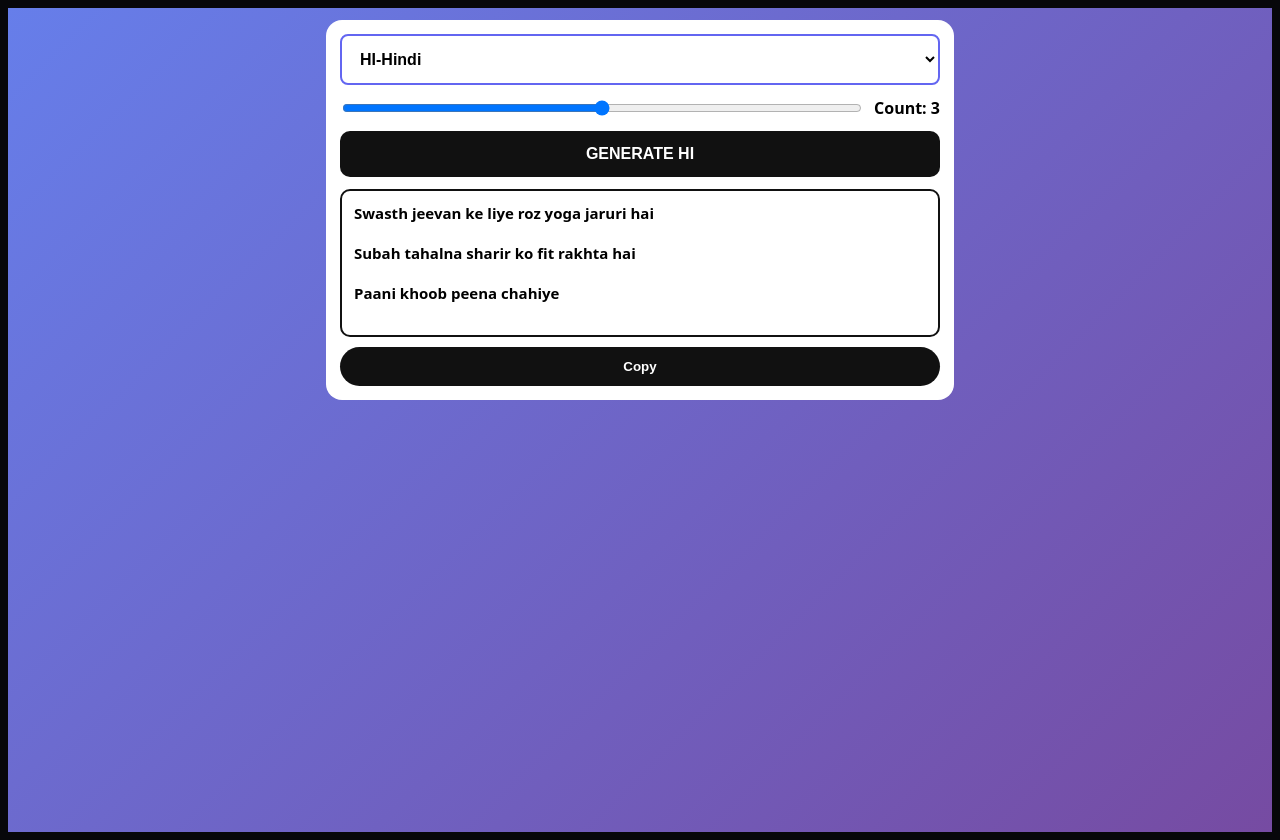
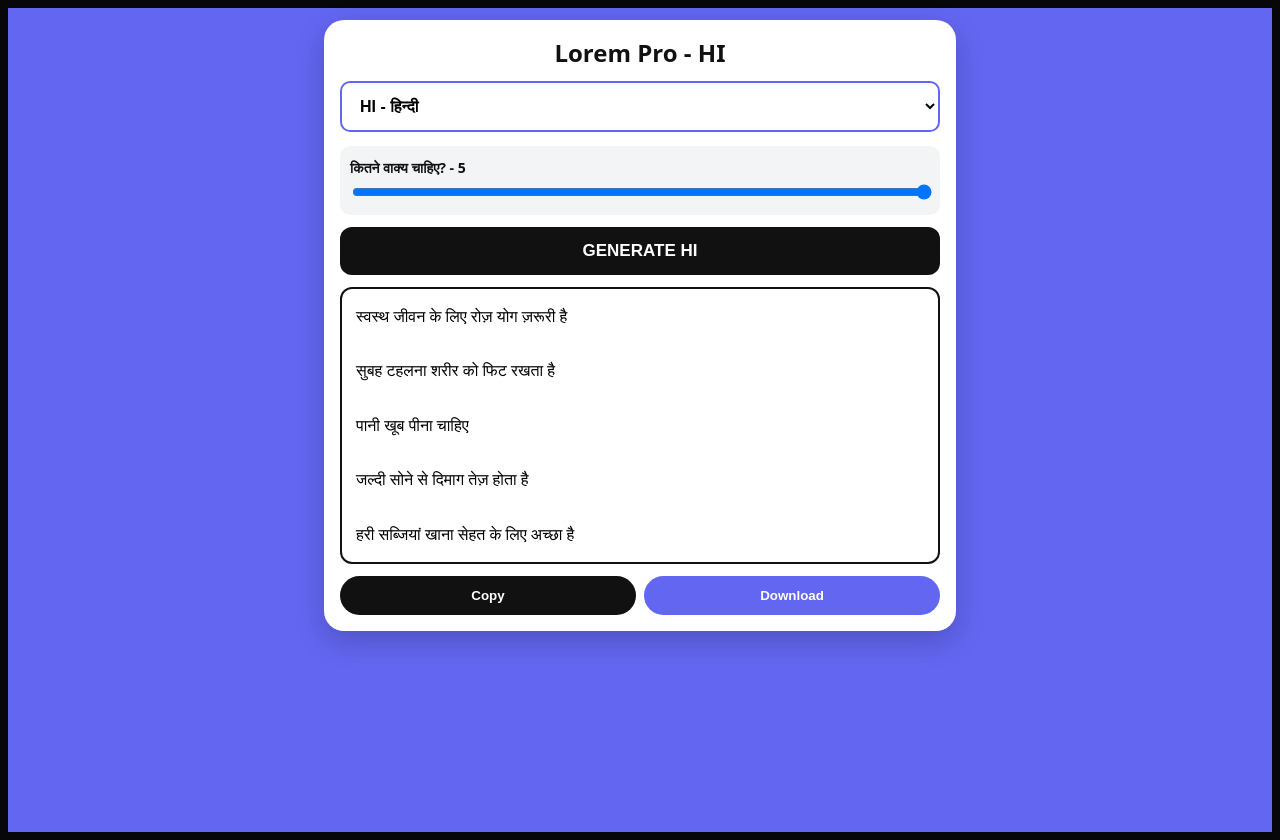
Before and after one commit to Ravs10/lorem-pro-tool, a Next.js app: page / in a window 1280 px wide. Built offline with nearby package versions, Linux system fonts and the light colour scheme.

Commit message:
Update language database and adjust UI components

```diff
--- a/app/page.tsx
+++ b/app/page.tsx
@@ -1,49 +1,50 @@
 "use client"
-import {useState,useEffect} from "react"
+import {useState} from "react"
 const DB:any={
-"HI":["Swasth jeevan ke liye roz yoga jaruri hai","Subah tahalna sharir ko fit rakhta hai","Paani khoob peena chahiye","Jaldi sone se dimag tez hota hai","Hari sabjiya khana sehat ke liye accha hai"],
+"HI":["स्वस्थ जीवन के लिए रोज़ योग ज़रूरी है","सुबह टहलना शरीर को फिट रखता है","पानी खूब पीना चाहिए","जल्दी सोने से दिमाग तेज़ होता है","हरी सब्जियां खाना सेहत के लिए अच्छा है"],
 "EN":["Healthy life needs daily yoga","Morning walk keeps body fit","Drink more water daily","Early to bed makes brain sharp","Green vegetables are good for health"],
-"OR":["Sustha jeevan pain yoga darkar","Sakala bhramana deha ku sustha rakhe","Pani besi pibaku padiba","Jaldi soiba buddhi teja kare"],
-"BN":["Sustho jiboner jonno protidin yoga dorkar","Sokale hata swasther jonno bhalo","Beshi jol pan korun","Taratari ghum buddhi baray"],
-"TE":["Arogyakara jeevitaniki roju yoga avasaram","Udayam nadavatanam aarogyaniki manchidi","Neellu ekkuva tagandi","Twaraga nidra medhassunu penchunu"],
-"TA":["Arokiyamana vaazhkkaiku thinamum yoga thevai","Kaalai nadai udalukku nallathu","Thanneer athikam kudiyungal","Seekiram thoonguvathu moolaiyai koosharukkum"],
-"KN":["Arogyakara jeevanake prati dina yoga beku","Belegge nadeyuvudu arogyakku olledu","Hechchu neeru kudiyiri","Begane malaguvudu buddhivantage"],
-"ML":["Arogyakaramaaya jeevitattinu divasavum yoga venam","Ravile nadakkunnathu aarogyattinu nallathu","Vellam kooduthal kudikkuka","Pettennu urangunnathu buddhi koodum"],
-"MR":["Nirogi jivanasathi darroj yog hava","Sakali firne sharirala fit thevate","Pani jast pya","Lavkar zopane buddhi kushagra hote"],
-"GU":["Swasth jivan mate roj yog jaruri chhe","Savar ma chalvu sharir ne fit rakhe chhe","Pani vadhu pivo","Vahela suvu thi buddhi tej thay chhe"],
-"PA":["Sehatmand jeevan layi roz yoga zaruri hai","Saver di sair sehat layi changi hai","Paani vadh peena chahida","Jaldi soun naal dimag tez hunda"]
+"OR":["ସୁସ୍ଥ ଜୀବନ ପାଇଁ ରୋଜ ଯୋଗ ଜରୁରୀ","ସକାଳ ଭ୍ରମଣ ଶରୀରକୁ ଫିଟ ରଖେ","ପାଣି ଅଧିକ ପିଅନ୍ତୁ","ଶୀଘ୍ର ଶୋଇବା ବୁଦ୍ଧି ତୀକ୍ଷ୍ଣ କରେ","ସବୁଜ ପନିପରିବା ସ୍ୱାସ୍ଥ୍ୟ ପାଇଁ ଭଲ"],
+"BN":["সুস্থ জীবনের জন্য রোজ যোগ জরুরি","সকালে হাঁটা শরীরকে ফিট রাখে","বেশি জল পান করুন","তাড়াতাড়ি ঘুমালে বুদ্ধি বাড়ে","সবুজ শাকসবজি স্বাস্থ্যের জন্য ভালো"],
+"TE":["ఆరోగ్యకర జీవనానికి రోజూ యోగా అవసరం","ఉదయం నడక ఆరోగ్యానికి మంచిది","నీళ్లు ఎక్కువ తాగండి","త్వరగా నిద్రపోవడం మేధస్సును పెంచుతుంది","ఆకుకూరలు ఆరోగ్యానికి మంచిది"],
+"TA":["ஆரோக்கியமான வாழ்க்கைக்கு தினமும் யோகா அவசியம்","காலை நடை உடலுக்கு நல்லது","தண்ணீர் அதிகம் குடியுங்கள்","சீக்கிரம் தூங்குவது மூளையை கூர்மையாக்கும்","கீரைகள் உடலுக்கு நல்லது"],
+"KN":["ಆರೋಗ್ಯಕರ ಜೀವನಕ್ಕೆ ಪ್ರತಿದಿನ ಯೋಗ ಬೇಕು","ಬೆಳಗಿನ ನಡಿಗೆ ಆರೋಗ್ಯಕ್ಕೆ ಒಳ್ಳೆಯದು","ಹೆಚ್ಚು ನೀರು ಕುಡಿಯಿರಿ","ಬೇಗ ಮಲಗುವುದು ಬುದ್ಧಿವಂತಿಕೆ ಹೆಚ್ಚಿಸುತ್ತದೆ","ಸೊಪ್ಪು ತರಕಾರಿ ಆರೋಗ್ಯಕ್ಕೆ ಒಳ್ಳೆಯದು"],
+"ML":["ആരോഗ്യകരമായ ജീവിതത്തിന് ദിവസവും യോഗ വേണം","രാവിലെ നടക്കുന്നത് ആരോഗ്യത്തിന് നല്ലതാണ്","വെള്ളം കൂടുതൽ കുടിക്കുക","പെട്ടെന്ന് ഉറങ്ങുന്നത് ബുദ്ധി കൂട്ടും","പച്ചക്കറികൾ ആരോഗ്യത്തിന് നല്ലതാണ്"],
+"MR":["निरोगी जीवनासाठी दररोज योग हवा","सकाळी फिरणे शरीराला फिट ठेवते","पाणी जास्त प्या","लवकर झोपल्याने बुद्धी कुशाग्र होते","हिरव्या भाज्या आरोग्यासाठी चांगल्या"],
+"GU":["સ્વસ્થ જીવન માટે રોજ યોગ જરૂરી છે","સવારમાં ચાલવું શરીરને ફિટ રાખે છે","પાણી વધુ પીવો","વહેલા સૂવાથી બુદ્ધિ તેજ થાય છે","લીલા શાકભાજી સ્વાસ્થ્ય માટે સારા છે"],
+"PA":["ਸਿਹਤਮੰਦ ਜੀਵਨ ਲਈ ਰੋਜ਼ ਯੋਗਾ ਜ਼ਰੂਰੀ ਹੈ","ਸਵੇਰ ਦੀ ਸੈਰ ਸਿਹਤ ਲਈ ਚੰਗੀ ਹੈ","ਪਾਣੀ ਵੱਧ ਪੀਓ","ਜਲਦੀ ਸੌਣ ਨਾਲ ਦਿਮਾਗ ਤੇਜ਼ ਹੁੰਦਾ ਹੈ","ਹਰੀਆਂ ਸਬਜ਼ੀਆਂ ਸਿਹਤ ਲਈ ਚੰਗੀਆਂ ਹਨ"]
 }
 
 export default function Page(){
 const [lang,setLang]=useState("HI")
-const [cnt,setCnt]=useState(3)
-const [out,setOut]=useState("")
-const [copied,setCopied]=useState(false)
+const [cnt,setCnt]=useState(5)
+const [out,setOut]=useState(DB["HI"].join("\n\n"))
 
-const gen = (l=lang,c=cnt) => {
-  let arr = DB[l] || DB["EN"]
-  let txt = arr.slice(0,c).join("\n\n")
-  setOut(txt)
+const make=(l=lang,c=cnt)=>{
+ let t=(DB[l]||DB.EN).slice(0,c).join("\n\n")
+ setOut(t)
 }
 
-useEffect(()=>{gen("HI",3)},[])
+return(
+<div style={{background:"#6366f1",minHeight:"100vh",padding:12,fontFamily:"system-ui"}}>
+<div style={{maxWidth:600,margin:"auto",background:"#fff",borderRadius:20,padding:16,boxShadow:"0 10px 30px rgba(0,0,0,0.2)"}}>
+<h2 style={{textAlign:"center",margin:"0 0 12px",color:"#111"}}>Lorem Pro - {lang}</h2>
 
-return(
-<div style={{background:"linear-gradient(135deg,#667eea,#764ba2)",minHeight:"100vh",fontFamily:"system-ui",padding:12,color:"#000"}}>
-<div style={{maxWidth:600,margin:"auto",background:"#fff",borderRadius:16,padding:14}}>
-<select value={lang} onChange={e=>{let v=e.target.value; setLang(v); gen(v,cnt)}} style={{width:"100%",padding:14,borderRadius:8,border:"2px solid #6366f1",fontWeight:800,color:"#000",background:"#fff",fontSize:16}}>
-<option value="HI">HI-Hindi</option><option value="EN">EN-English</option><option value="OR">OR-Odia</option><option value="BN">BN-Bengali</option><option value="TE">TE-Telugu</option><option value="TA">TA-Tamil</option><option value="KN">KN-Kannada</option><option value="ML">ML-Malayalam</option><option value="MR">MR-Marathi</option><option value="GU">GU-Gujarati</option><option value="PA">PA-Punjabi</option>
+<select value={lang} onChange={e=>{setLang(e.target.value); make(e.target.value,cnt)}} style={{width:"100%",padding:14,borderRadius:10,border:"2px solid #6366f1",fontWeight:700,color:"#000",background:"#fff",fontSize:16}}>
+<option value="HI">HI - हिन्दी</option><option value="EN">EN - English</option><option value="OR">OR - ଓଡିଆ</option><option value="BN">BN - বাংলা</option><option value="TE">TE - తెలుగు</option><option value="TA">TA - தமிழ்</option><option value="KN">KN - ಕನ್ನಡ</option><option value="ML">ML - മലയാളം</option><option value="MR">MR - मराठी</option><option value="GU">GU - ગુજરાતી</option><option value="PA">PA - ਪੰਜਾਬੀ</option>
 </select>
 
-<div style={{marginTop:12,display:"flex",alignItems:"center",gap:10}}>
-<input type="range" min={1} max={5} value={cnt} onChange={e=>{let v=Number(e.target.value); setCnt(v); gen(lang,v)}} style={{flex:1}}/>
-<b>Count: {cnt}</b>
+<div style={{marginTop:14,background:"#f3f4f6",padding:10,borderRadius:10}}>
+<label style={{fontWeight:700,color:"#111",fontSize:14}}>कितने वाक्य चाहिए? - {cnt}</label>
+<input type="range" min={1} max={5} value={cnt} onChange={e=>{let v=Number(e.target.value); setCnt(v); make(lang,v)}} style={{width:"100%",marginTop:6}}/>
 </div>
 
-<button onClick={()=>gen(lang,cnt)} style={{width:"100%",background:"#111",color:"#fff",padding:14,borderRadius:10,marginTop:12,fontWeight:900,border:"none",fontSize:16}}>GENERATE {lang}</button>
+<button onClick={()=>make(lang,cnt)} style={{width:"100%",background:"#111",color:"#fff",padding:14,borderRadius:12,marginTop:12,fontWeight:900,border:"none",fontSize:17}}>GENERATE {lang}</button>
 
-<div style={{border:"2px solid #111",borderRadius:10,padding:12,marginTop:12,minHeight:120,background:"#ffffff",color:"#000000",fontWeight:600,whiteSpace:"pre-wrap",fontSize:15}}>{out}</div>
+<div style={{border:"2px solid #111",borderRadius:12,padding:14,marginTop:12,minHeight:150,background:"#fff",color:"#000",fontSize:16,lineHeight:"1.7",whiteSpace:"pre-wrap"}}>{out}</div>
 
-<button onClick={()=>{navigator.clipboard.writeText(out);setCopied(true);setTimeout(()=>setCopied(false),2000)}} style={{width:"100%",background:copied?"#16a34a":"#111",color:"#fff",padding:12,borderRadius:999,border:"none",fontWeight:800,marginTop:10}}>{copied?"✅ Copied!":"Copy"}</button>
+<div style={{display:"flex",gap:8,marginTop:12}}>
+<button onClick={()=>{navigator.clipboard.writeText(out);alert("Copied!")}} style={{flex:1,background:"#111",color:"#fff",padding:12,borderRadius:999,border:"none",fontWeight:800}}>Copy</button>
+<button onClick={()=>{let a=document.createElement("a");a.href=URL.createObjectURL(new Blob([out],{type:"text/plain"}));a.download=`lorem-${lang}.txt`;a.click()}} style={{flex:1,background:"#6366f1",color:"#fff",padding:12,borderRadius:999,border:"none",fontWeight:800}}>Download</button>
+</div>
 </div>
 </div>)}
```
